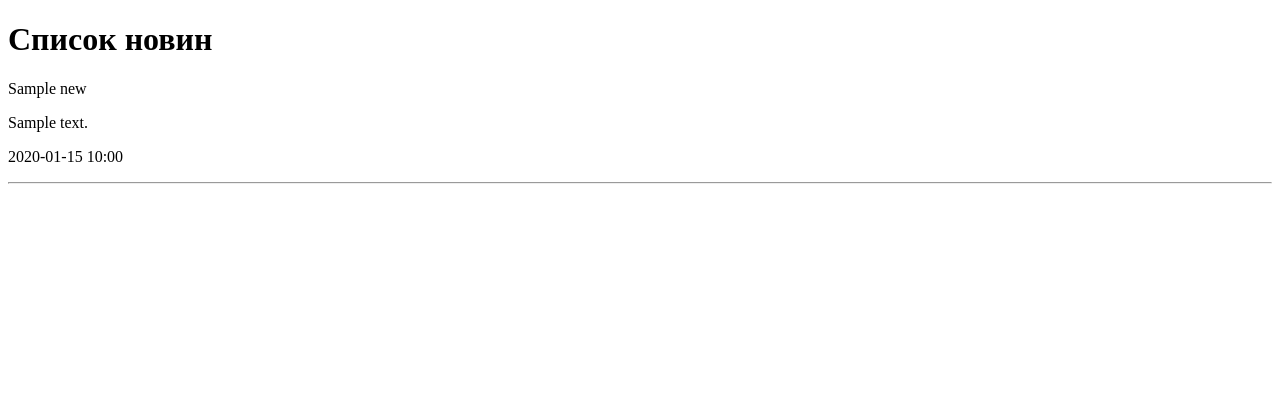
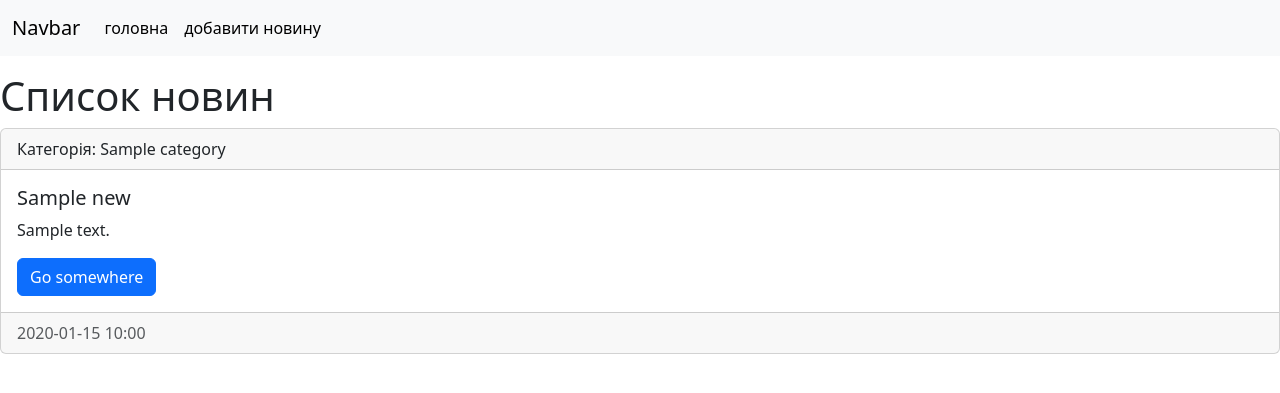
Before and after one commit to Ivanka1234/kurs_django, a Django app: page / in a window 1280 px wide. Shown: the top 393 px of the page. Run offline with Django 4.2, Linux system fonts and the light colour scheme; tables that the repository leaves empty hold one stand-in row (values such as "Sample post").

Commit message:
template view

```diff
--- a/mysite/news/templates/news/index.html
+++ b/mysite/news/templates/news/index.html
@@ -1,20 +1,52 @@
-<!DOCTYPE html>
+<!doctype html>
 <html lang="en">
-<head>
-    <meta charset="UTF-8">
+  <head>
+    <meta charset="utf-8">
+    <meta name="viewport" content="width=device-width, initial-scale=1">
     <title>{{title}}</title>
-</head>
-<body>
-<h1>{{title}}</h1>
+    <link href="https://cdn.jsdelivr.net/npm/bootstrap@5.3.0-alpha1/dist/css/bootstrap.min.css" rel="stylesheet" integrity="sha384-GLhlTQ8iRABdZLl6O3oVMWSktQOp6b7In1Zl3/Jr59b6EGGoI1aFkw7cmDA6j6gD" crossorigin="anonymous">
+  </head>
+  <body>
 
-{% for item in news %}
-    <div>
-        <p>{{ item.title }}</p>
-        <p>{{ item.content }}</p>
-        <p>{{ item.created_at|date:"Y-m-d H:i" }}</p>
-    </div>
-    <hr>
-{% endfor %}
 
-</body>
+    <nav class="navbar navbar-expand-lg bg-body-tertiary">
+      <div class="container-fluid">
+        <a class="navbar-brand" href="/">Navbar</a>
+        <button class="navbar-toggler" type="button" data-bs-toggle="collapse" data-bs-target="#navbarSupportedContent" aria-controls="navbarSupportedContent" aria-expanded="false" aria-label="Toggle navigation">
+          <span class="navbar-toggler-icon"></span>
+        </button>
+        <div class="collapse navbar-collapse" id="navbarSupportedContent">
+          <ul class="navbar-nav me-auto mb-2 mb-lg-0">
+            <li class="nav-item"><a class="nav-link active" aria-current="page" href="/">головна</a></li>
+            <li class="nav-item"><a class="nav-link active" aria-current="page" href="/">добавити новину</a></li>
+          </ul>
+        </div>
+      </div>
+    </nav>
+
+<div class="conteiner mt-3">
+   <h1>{{title}}</h1>
+   <div class="row">
+     <div class="col-md-12">
+       {% for item in news %}
+       <div class="card mb-3">
+          <div class="card-header">
+            Категорія: {{item.category}}
+          </div>
+          <div class="card-body">
+            <h5 class="card-title">{{ item.title }}</h5>
+            <p class="card-text">{{ item.content}}</p>
+            <a href="#" class="btn btn-primary">Go somewhere</a>
+          </div>
+         <div class="card-footer text-muted">
+             {{ item.created_at|date:'Y-m-d H:i'}}
+         </div>
+       </div>
+       {% endfor %}
+     </div>
+   </div>
+</div>
+
+<script src="https://cdn.jsdelivr.net/npm/bootstrap@5.3.0-alpha1/dist/js/bootstrap.bundle.min.js" integrity="sha384-w76AqPfDkMBDXo30jS1Sgez6pr3x5MlQ1ZAGC+nuZB+EYdgRZgiwxhTBTkF7CXvN" crossorigin="anonymous"></script>
+  </body>
 </html>
```
